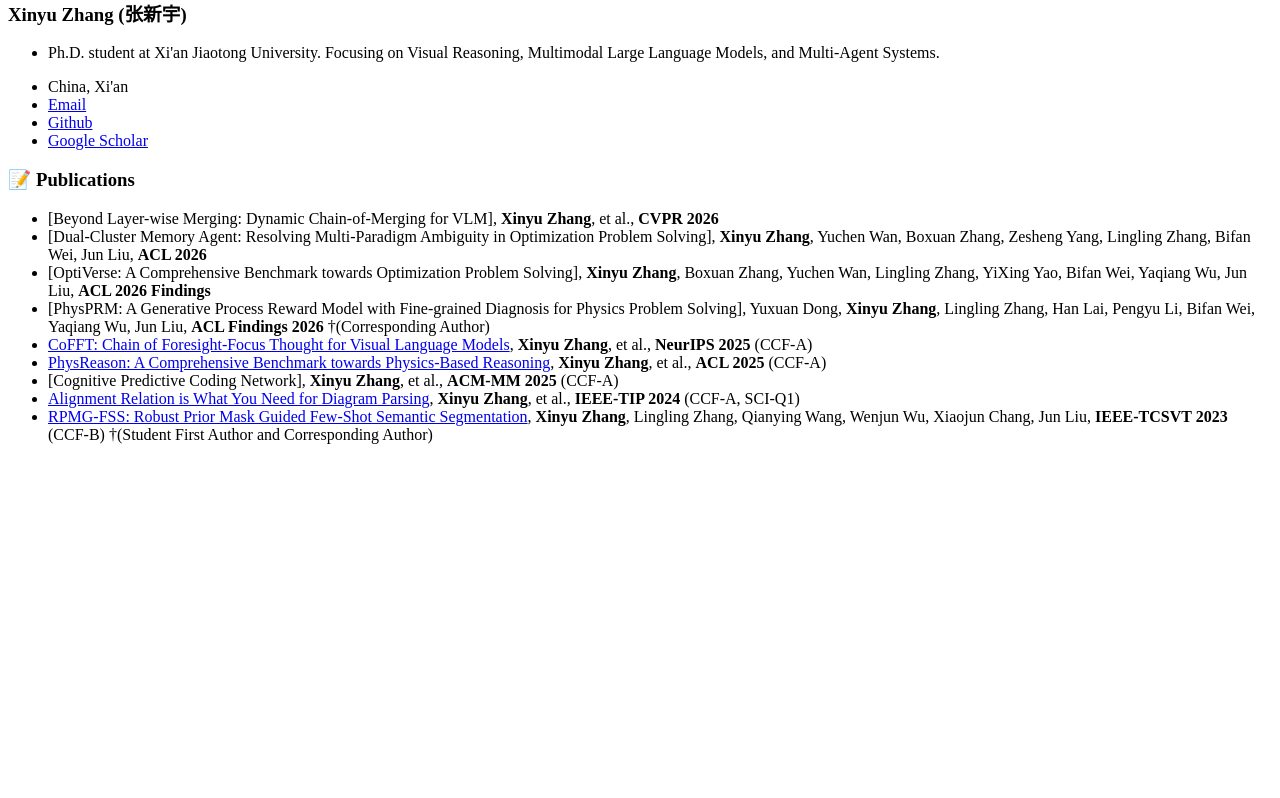
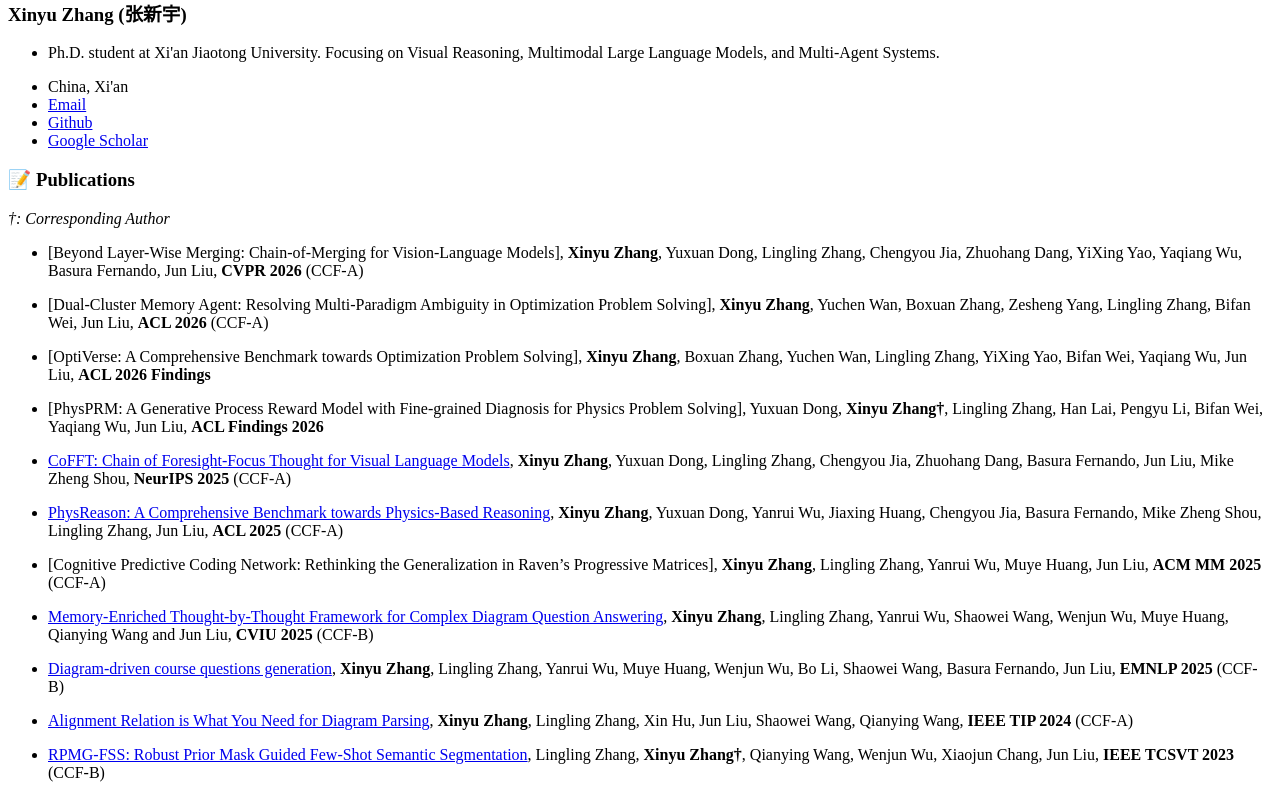
Before and after one commit to dxzxy12138/dxzxy12138.github.io, a Jekyll site: the page built from _pages/includes/pub.md, in a window 1280 px wide. Shown: the part 526-1324 px from the top of the page. Built offline with Jekyll 4.4.1, drawn with Linux system fonts in a browser that asks for light colours; our own code applies the rules of GitHub Pages for plain Markdown files; before the commit the page ends 986 px from its top, so only the background shows below that.

Commit message:
更新了内容

```diff
--- a/_pages/includes/pub.md
+++ b/_pages/includes/pub.md
@@ -1,11 +1,25 @@
 # 📝 Publications
 
-- [Beyond Layer-wise Merging: Dynamic Chain-of-Merging for VLM], **Xinyu Zhang**, et al., **CVPR 2026**
-- [Dual-Cluster Memory Agent: Resolving Multi-Paradigm Ambiguity in Optimization Problem Solving], **Xinyu Zhang**, Yuchen Wan, Boxuan Zhang, Zesheng Yang, Lingling Zhang, Bifan Wei, Jun Liu, **ACL 2026**
-- [OptiVerse: A Comprehensive Benchmark towards Optimization Problem Solving], **Xinyu Zhang**, Boxuan Zhang, Yuchen Wan, Lingling Zhang, YiXing Yao, Bifan Wei, Yaqiang Wu, Jun Liu, **ACL 2026 Findings**
-- [PhysPRM: A Generative Process Reward Model with Fine-grained Diagnosis for Physics Problem Solving], Yuxuan Dong, **Xinyu Zhang**, Lingling Zhang, Han Lai, Pengyu Li, Bifan Wei, Yaqiang Wu, Jun Liu, **ACL Findings 2026** †(Corresponding Author)
-- [CoFFT: Chain of Foresight-Focus Thought for Visual Language Models](https://arxiv.org/abs/2509.22010), **Xinyu Zhang**, et al., **NeurIPS 2025** (CCF-A)
-- [PhysReason: A Comprehensive Benchmark towards Physics-Based Reasoning](https://aclanthology.org/2025.acl-long.811/), **Xinyu Zhang**, et al., **ACL 2025** (CCF-A)
-- [Cognitive Predictive Coding Network], **Xinyu Zhang**, et al., **ACM-MM 2025** (CCF-A)
-- [Alignment Relation is What You Need for Diagram Parsing](https://ieeexplore.ieee.org/document/10472414/), **Xinyu Zhang**, et al., **IEEE-TIP 2024** (CCF-A, SCI-Q1)
-- [RPMG-FSS: Robust Prior Mask Guided Few-Shot Semantic Segmentation](https://ieeexplore.ieee.org/document/10093904/), **Xinyu Zhang**, Lingling Zhang, Qianying Wang, Wenjun Wu, Xiaojun Chang, Jun Liu, **IEEE-TCSVT 2023** (CCF-B) †(Student First Author and Corresponding Author)
+*†: Corresponding Author*
+
+  - [Beyond Layer-Wise Merging: Chain-of-Merging for Vision-Language Models], **Xinyu Zhang**, Yuxuan Dong, Lingling Zhang, Chengyou Jia, Zhuohang Dang, YiXing Yao, Yaqiang Wu, Basura Fernando, Jun Liu, **CVPR 2026** (CCF-A)
+
+  - [Dual-Cluster Memory Agent: Resolving Multi-Paradigm Ambiguity in Optimization Problem Solving], **Xinyu Zhang**, Yuchen Wan, Boxuan Zhang, Zesheng Yang, Lingling Zhang, Bifan Wei, Jun Liu, **ACL 2026** (CCF-A)
+
+  - [OptiVerse: A Comprehensive Benchmark towards Optimization Problem Solving], **Xinyu Zhang**, Boxuan Zhang, Yuchen Wan, Lingling Zhang, YiXing Yao, Bifan Wei, Yaqiang Wu, Jun Liu, **ACL 2026 Findings**
+
+  - [PhysPRM: A Generative Process Reward Model with Fine-grained Diagnosis for Physics Problem Solving], Yuxuan Dong, **Xinyu Zhang†**, Lingling Zhang, Han Lai, Pengyu Li, Bifan Wei, Yaqiang Wu, Jun Liu, **ACL Findings 2026**
+
+  - [CoFFT: Chain of Foresight-Focus Thought for Visual Language Models](https://arxiv.org/abs/2509.22010), **Xinyu Zhang**, Yuxuan Dong, Lingling Zhang, Chengyou Jia, Zhuohang Dang, Basura Fernando, Jun Liu, Mike Zheng Shou, **NeurIPS 2025** (CCF-A)
+
+  - [PhysReason: A Comprehensive Benchmark towards Physics-Based Reasoning](https://arxiv.org/abs/2502.12054), **Xinyu Zhang**, Yuxuan Dong, Yanrui Wu, Jiaxing Huang, Chengyou Jia, Basura Fernando, Mike Zheng Shou, Lingling Zhang, Jun Liu, **ACL 2025** (CCF-A)
+
+  - [Cognitive Predictive Coding Network: Rethinking the Generalization in Raven's Progressive Matrices], **Xinyu Zhang**, Lingling Zhang, Yanrui Wu, Muye Huang, Jun Liu, **ACM MM 2025** (CCF-A)
+
+  - [Memory-Enriched Thought-by-Thought Framework for Complex Diagram Question Answering](https://www.google.com/search?q=https://doi.org/10.1016/j.cviu.2025.104608), **Xinyu Zhang**, Lingling Zhang, Yanrui Wu, Shaowei Wang, Wenjun Wu, Muye Huang, Qianying Wang and Jun Liu, **CVIU 2025** (CCF-B)
+
+  - [Diagram-driven course questions generation](https://aclanthology.org/2025.emnlp-main.305/), **Xinyu Zhang**, Lingling Zhang, Yanrui Wu, Muye Huang, Wenjun Wu, Bo Li, Shaowei Wang, Basura Fernando, Jun Liu, **EMNLP 2025** (CCF-B)
+
+  - [Alignment Relation is What You Need for Diagram Parsing](https://ieeexplore.ieee.org/document/10472414), **Xinyu Zhang**, Lingling Zhang, Xin Hu, Jun Liu, Shaowei Wang, Qianying Wang, **IEEE TIP 2024** (CCF-A)
+
+  - [RPMG-FSS: Robust Prior Mask Guided Few-Shot Semantic Segmentation](https://www.google.com/search?q=https://ieeexplore.ieee.org/document/10093904), Lingling Zhang, **Xinyu Zhang†**, Qianying Wang, Wenjun Wu, Xiaojun Chang, Jun Liu, **IEEE TCSVT 2023** (CCF-B)
```
Also changed, not shown: _pages/includes/news.md (+9 -5 lines).
